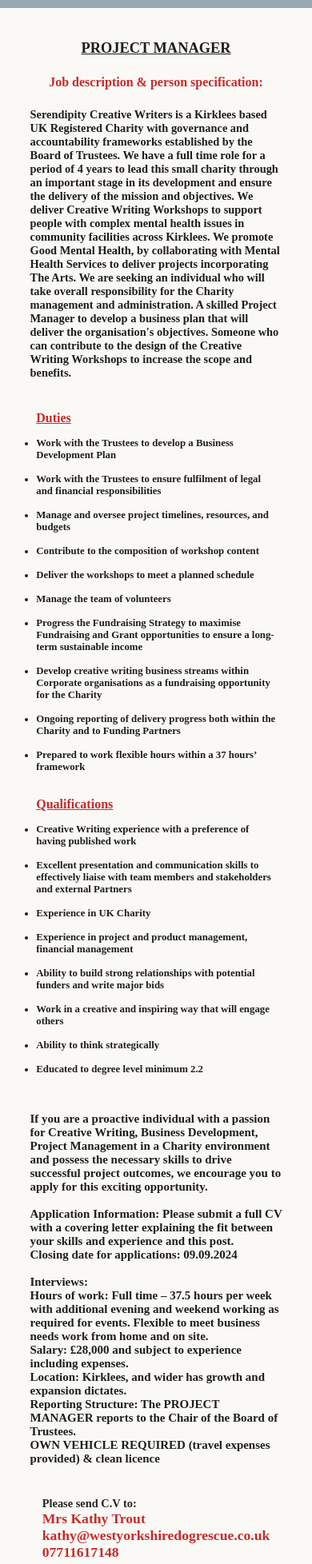
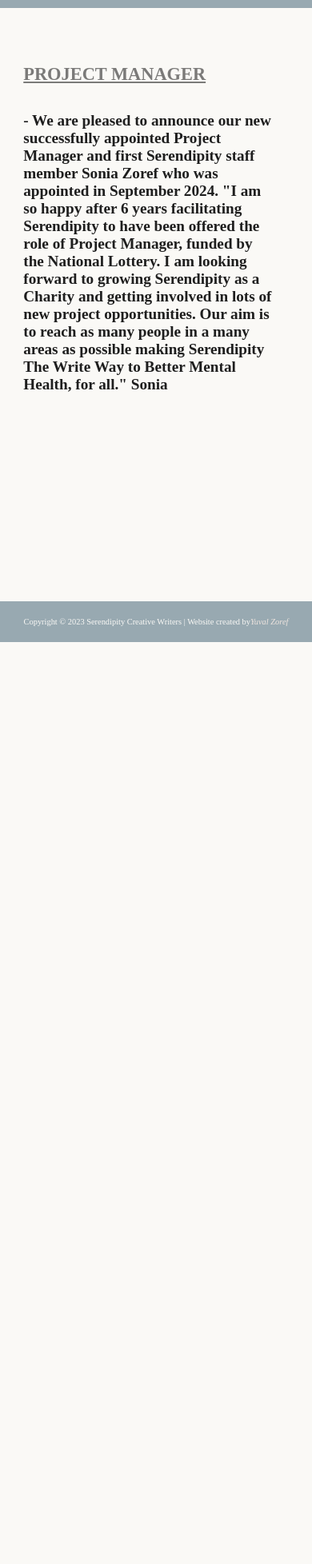
Before and after one commit to YuvalZoref/serendipity, a React (Create React App) app: page /#/Jobs in a window 390 px wide. Shown: the part 41-1997 px from the top of the page at 80% size. After the commit the page ends 844 px from the top, so only its background shows below. Built offline with nearby package versions, Linux system fonts and the light colour scheme; a web font is replaced by a local one.

Commit message:
made changes to job page

```diff
--- a/src/pages/About.js
+++ b/src/pages/About.js
@@ -49,7 +49,7 @@ export default function About() {
             <img src={Sonia} alt='Sonia' className="staffImage" />
             <div className='imgItemSection'>
               <h2 className='staffName'>Sonia Zoref</h2>
-              <h2 className='staffJob'>Founder/Facilitator/Administrator</h2>
+              <h2 className='staffJob'>Project Manager/Founder</h2>
               <p className='staffDescription'>
                 Sonia has an English Literature with Creative Writing Degree that she gained as a mature student,
                 holding down a part time job and raising 3 children. Sonia has facilitated creative writing workshops with Serendipity for almost 5 years.
--- a/src/pages/Jobs.js
+++ b/src/pages/Jobs.js
@@ -8,96 +8,18 @@ export default function Jobs() {
       <Navbar />
         <div id='jobs'>
           <section className='jobsSection'>
+          <br></br>
+          <br></br>
           <div className='jobTitle'>PROJECT MANAGER</div>
           <br></br>
-          <div className='jobSubtitle'>Job description & person specification:</div>
-            <br></br>
+          <br></br>
             <div className='jobDescription'>
-            Serendipity Creative Writers is a Kirklees based UK Registered Charity with
-            governance and accountability frameworks established by the Board of Trustees.
-            We have a full time role for a period of 4 years to lead this small charity through
-            an important stage in its development and ensure the delivery of the mission and objectives.
-            We deliver Creative Writing Workshops to support people with complex mental
-            health issues in community facilities across Kirklees. We promote Good Mental Health,
-            by collaborating with Mental Health Services to deliver projects incorporating The Arts.
-            We are seeking an individual who will take overall responsibility for
-            the Charity management and administration. A skilled Project Manager
-            to develop a business plan that will deliver the organisation's objectives.
-            Someone who can contribute to the design of the Creative Writing Workshops to increase the scope and benefits.
-            </div>
-            <div className='jobMiddleSection'>
-              <br></br>
-              <ul className='dutiesList'>
-              <h3 className='dutiesListTitle'>Duties</h3>
-              <br></br>
-                <li>Work with the Trustees to develop a Business Development Plan</li><br></br>
-
-                <li>Work with the Trustees to ensure fulfilment of legal and financial responsibilities</li><br></br>
-
-                <li>Manage and oversee project timelines, resources, and budgets</li><br></br>
-
-                <li>Contribute to the composition of workshop content</li><br></br>
-
-                <li>Deliver the workshops to meet a planned schedule</li><br></br>
-
-                <li>Manage the team of volunteers</li><br></br>
-
-                <li>Progress the Fundraising Strategy to maximise Fundraising and Grant opportunities to ensure a long-term sustainable income</li><br></br>
-
-                <li>Develop creative writing business streams within Corporate organisations as a fundraising opportunity for the Charity</li><br></br>
-
-                <li>Ongoing reporting of delivery progress both within the Charity and to Funding Partners</li><br></br>
-
-                <li>Prepared to work flexible hours within a 37 hours’ framework</li><br></br>
-                <br></br>
-              </ul>
-              <ul className='qualiList'>
-              <h3 className='qualiListTitle'>Qualifications</h3>
-              <br></br>
-                <li>Creative Writing experience with a preference of having published work</li><br></br>
-
-                <li>Excellent presentation and communication skills to effectively liaise with team members and stakeholders and external Partners</li><br></br>
-
-                <li>Experience in UK Charity</li><br></br>
-
-                <li>Experience in project and product management, financial management</li><br></br>
-
-                <li>Ability to build strong relationships with potential funders and write major bids</li><br></br>
-
-                <li>Work in a creative and inspiring way that will engage others</li><br></br>
-
-                <li>Ability to think strategically</li><br></br>
-
-                <li>Educated to degree level minimum 2.2</li><br></br>
-              </ul>
-            </div>
-            <br></br>
-            <h3 className='jobBottomSection'>
-            If you are a proactive individual with a passion for Creative Writing, Business Development,
-            Project Management in a Charity environment and possess the necessary skills to drive successful project outcomes,
-            we encourage you to apply for this exciting opportunity.<br></br>
-            <br></br>
-            Application Information: Please submit a full CV with a covering letter explaining the fit between your skills and experience and this post.<br></br>
-
-            Closing date for applications: 09.09.2024<br></br>
-            <br></br>
-            Interviews:<br></br>
-
-            Hours of work: Full time – 37.5 hours per week with additional evening and weekend working as required for events. Flexible to meet business needs work from home and on site.<br></br>
-
-            Salary: £28,000 and subject to experience including expenses.<br></br>
-
-            Location: Kirklees, and wider has growth and expansion dictates.<br></br>
-
-            Reporting Structure: The PROJECT MANAGER reports to the Chair of the Board of Trustees.<br></br>
-            OWN VEHICLE REQUIRED (travel expenses provided) & clean licence
-            </h3>
-            <br></br>
-            <div className='jobsContact'>
-            <div className='jobsContactTop'>Please send C.V to:</div>
-            Mrs Kathy Trout<br></br>
-            kathy@westyorkshiredogrescue.co.uk<br></br>
-            07711617148
+            - We are pleased to announce our new successfully appointed Project Manager and first Serendipity staff member Sonia Zoref
+            who was appointed in September 2024.
+            "I am so happy after 6 years facilitating Serendipity to have been offered the role of Project Manager,
+            funded by the National Lottery. I am looking forward to growing Serendipity as a Charity and getting involved
+            in lots of new project opportunities. Our aim is to reach as many people in a many areas as possible making Serendipity
+            The Write Way to Better Mental Health, for all." Sonia
             </div>
           </section>
         </div>
--- a/src/pages/styling/about.scss
+++ b/src/pages/styling/about.scss
@@ -213,10 +213,10 @@
       .link-wags-section {
         margin: 0.8rem 0;
         .link-wags {
-          font-size: 0.85rem;
+          font-size: 0.9rem;
         }
         .link-wydr {
-          font-size: 0.85rem;
+          font-size: 0.95rem;
         }
         .paws {
           height: 1.5rem;
@@ -240,7 +240,7 @@
         padding: 0.5rem 1rem;
         padding-bottom: 1rem;
         .aboutTextTop{
-          font-size: 0.75Hrem;
+          font-size: 0.9rem;
         }
 
 
--- a/src/pages/styling/jobs.scss
+++ b/src/pages/styling/jobs.scss
@@ -8,76 +8,22 @@
     display: flex;
     flex-direction: column;
     justify-content: flex-start;
-    align-items: center;
+    /* align-items: center; */
     width: 90%;
     margin: 2.5rem auto;
 
     .jobTitle {
       text-decoration: underline;
-      font-size: 1.75rem;
+      font-size: 1.7rem;
       font-weight: bold;
-    }
-    .jobSubtitle {
-      font-size: 1.5rem;
-      font-weight: bold;
-      color: rgb(196, 44, 44);
+      color: rgba(0, 0, 0, 0.508);
     }
 
     .jobDescription {
-      margin: 0.5rem 0;
-      font-size: 1.2rem;
+      margin: 0.25rem 0;
+      font-size: 1.6rem;
       font-weight: bold;
       width: 90%;
-    }
-
-    .jobMiddleSection {
-      margin: 1.75rem 0;
-      display: flex;
-
-      .dutiesList {
-        font-weight: bold;
-        font-size: 1.1rem;
-        margin-left: 4rem;
-
-        .dutiesListTitle {
-          color: rgb(196, 44, 44);
-          text-decoration: underline;
-          font-size: 1.45rem;
-        }
-      }
-      .qualiList {
-        font-weight: bold;
-        font-size: 1.1rem;
-        margin-left: 4rem;
-
-        .qualiListTitle {
-          color: rgb(196, 44, 44);
-          text-decoration: underline;
-          font-size: 1.45rem;
-        }
-      }
-    }
-
-    .jobBottomSection {
-      text-align: center;
-      width: 90%;
-      margin-bottom: 1.5rem;
-    }
-
-    .jobsContact {
-      display: flex;
-      flex-direction: row;
-      margin-top: 1rem;
-      justify-content: space-between;
-      font-size: 1.5rem;
-      font-weight: bold;
-      color: rgb(196, 44, 44);
-
-      .jobsContactTop {
-        margin-right: 2rem;
-        font-size: 1.3rem;
-        color: rgba(0, 0, 0, 0.859);
-      }
     }
   }
 }
@@ -90,54 +36,12 @@
       font-size: 0.8rem;
 
       .jobTitle {
-        font-size: 1.15rem;
-      }
-      .jobSubtitle {
-        font-size: 1rem;
-        margin-top: 0.5rem;
+        font-size: 1.4rem;
       }
 
       .jobDescription {
-        font-size: 0.9rem;
+        font-size: 1.2rem;
         width: 95%;
-      }
-
-      .jobMiddleSection {
-        margin: 1rem 1rem;
-        flex-direction: column;
-
-        .dutiesList {
-          font-size: 0.8rem;
-          margin-right: 0;
-          margin-left: 0;
-
-          .dutiesListTitle {
-            font-size: 1rem;
-          }
-        }
-        .qualiList {
-          font-size: 0.8rem;
-          margin-left: 0;
-
-          .qualiListTitle {
-            font-size: 1rem;
-          }
-        }
-      }
-
-      .jobBottomSection {
-        width: 95%;
-        text-align: start;
-        margin-bottom: 0.5rem;
-      }
-
-      .jobsContact {
-        flex-direction: column;
-        font-size: 1.1rem;
-
-        .jobsContactTop {
-          font-size: 0.9rem;
-        }
       }
     }
   }
```
